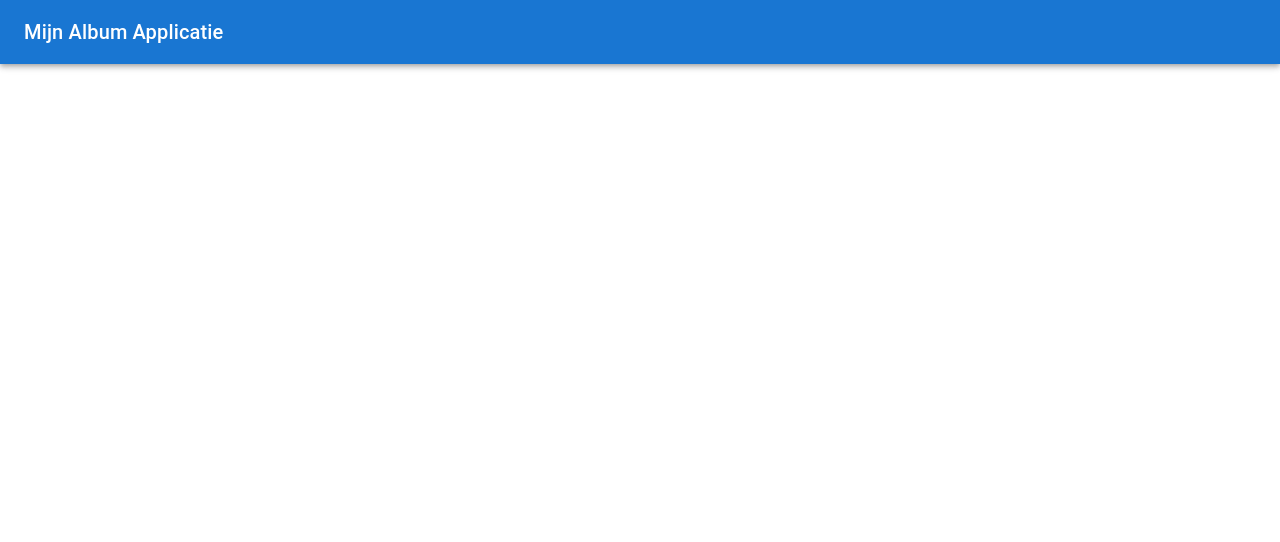
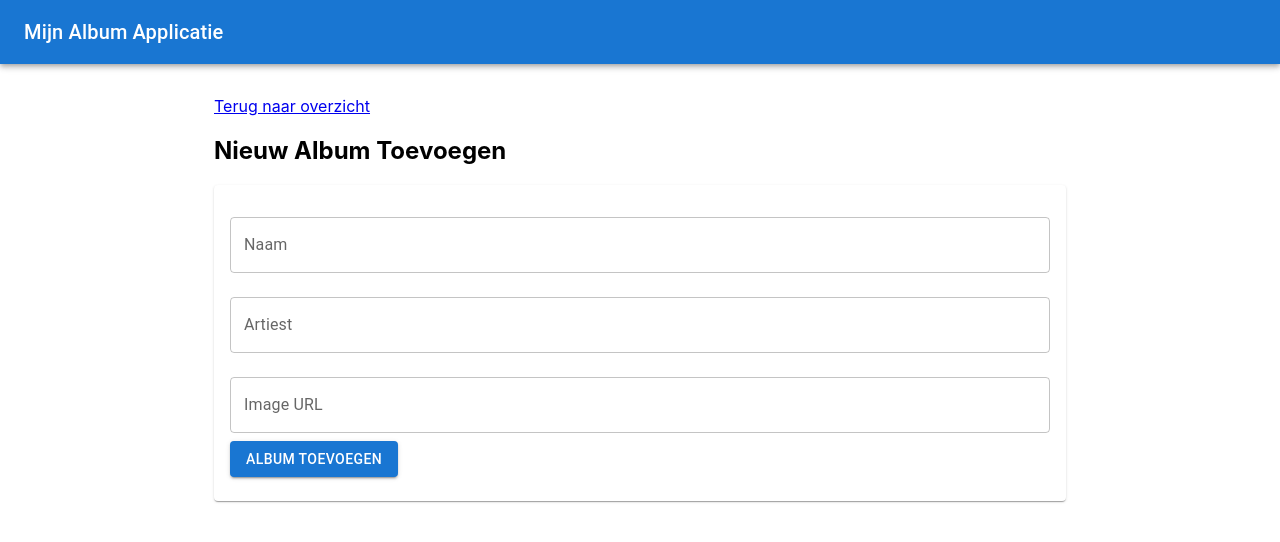
Before and after one commit to Voxxai/album-frontend, a React (Create React App) app: page /new in a window 1280 px wide. Shown: the top 542 px of the page. Built offline with nearby package versions, Linux system fonts and the light colour scheme.

Commit message:
Update AlbumCard component to remove commented code and improve image display

```diff
--- a/src/App.js
+++ b/src/App.js
@@ -3,6 +3,7 @@ import { BrowserRouter, Routes, Route, Link } from 'react-router-dom';
 import { AppBar, Toolbar, Typography, Container } from '@mui/material';
 import AlbumOverview from './components/AlbumOverview';
 import AlbumDetail from './components/AlbumDetail';
+import CreateAlbum from './components/createAlbum';
 
 
 function App() {
@@ -22,6 +23,8 @@ function App() {
         <Routes>
           <Route path="/" element={<AlbumOverview />} />
           <Route path="/albums/:id" element={<AlbumDetail />} />
+          <Route path="/new" element={<CreateAlbum />} />
+
 
         </Routes>
       </Container>
--- a/src/components/AlbumCard.js
+++ b/src/components/AlbumCard.js
@@ -13,7 +13,6 @@ const AlbumCard = ({ id, name, artist, imageUrl }) => {
         />
         <CardMedia
           component="img"
-          // make the image fit the card
           width="100%"
           image={imageUrl}
           alt={name}
--- a/src/components/AlbumDetail.js
+++ b/src/components/AlbumDetail.js
@@ -1,6 +1,6 @@
 import React from 'react';
 import { useParams, Link, useNavigate } from 'react-router-dom';
-import { Typography, CircularProgress } from '@mui/material';
+import { Typography, CircularProgress} from '@mui/material';
 import AlbumForm from './AlbumForm';
 import useAlbum from '../hooks/useAlbum';
 
@@ -9,7 +9,7 @@ function AlbumDetail() {
   const { album, isLoading, error } = useAlbum(id);
   const navigate = useNavigate();
 
-  const handleAlbumSubmit = async (updatedAlbum) => {
+  const handleUpdateAlbum = async (updatedAlbum) => {
     try {
       const response = await fetch(`${process.env.REACT_APP_API_URL}/Album/update/${id}`, {
         method: 'PUT',
@@ -18,15 +18,34 @@ function AlbumDetail() {
       });
 
       if (response.ok) {
-        // Album succesvol bijgewerkt
-        navigate('/'); // Terug naar het overzicht
+        navigate(`/albums/${id}`); // Herlaad de pagina na succesvolle update
       } else {
         throw new Error('Album bijwerken mislukt');
       }
     } catch (error) {
       console.error('Error updating album:', error);
+      // Toon eventueel een foutmelding aan de gebruiker
     }
   };
+
+  const handleDeleteAlbum = async (albumId) => {
+    try {
+      const response = await fetch(`${process.env.REACT_APP_API_URL}/Album/${albumId}`, { // Verwijder "delete/" uit de URL
+        method: 'DELETE',
+      });
+
+      if (response.ok) {
+        console.log("Album deleted successfully!"); // Log on success
+        navigate('/');
+      } else {
+        console.error("Delete request failed:", response.statusText); // Log on error
+        throw new Error('Album verwijderen mislukt');
+      }
+    } catch (error) {
+      console.error('Error deleting album:', error);
+    }
+  };
+
 
   if (isLoading) {
     return <CircularProgress />;
@@ -42,15 +61,13 @@ function AlbumDetail() {
       <Typography variant="h4">{album.name}</Typography>
       <Typography variant="subtitle1">{album.artist}</Typography>
 
-      {album.imageUrl && (
-        <img
-          src={album.imageUrl}
-          alt={album.name}
-          style={{ maxWidth: '100%', height: 'auto' }}
-        />
-      )}
+      {album.imageUrl && <img src={album.imageUrl} alt={album.name} />}
 
-      <AlbumForm album={album} onSubmit={handleAlbumSubmit} />
+      <AlbumForm
+        album={album}
+        onSubmit={handleUpdateAlbum}
+        onRemove={() => handleDeleteAlbum(album.id)}
+/>
     </div>
   );
 }
--- a/src/components/AlbumForm.js
+++ b/src/components/AlbumForm.js
@@ -1,10 +1,10 @@
 import React from 'react';
-import { Card, CardContent, TextField } from '@mui/material';
+import { Card, CardContent, TextField, Button } from '@mui/material';
 import { useForm, Controller } from 'react-hook-form';
 
-function AlbumForm({ album, onSubmit }) {
-  const { handleSubmit, control } = useForm({
-    defaultValues: album || { name: '', artist: '', imageUrl: '' }
+function AlbumForm({ album, onSubmit, onRemove }) {
+  const { handleSubmit, control, formState: { errors } } = useForm({
+    defaultValues: album || { name: '', artist: '', imageUrl: '' },
   });
 
   return (
@@ -14,6 +14,7 @@ function AlbumForm({ album, onSubmit }) {
           <Controller
             name="name"
             control={control}
+            rules={{ required: 'Naam is verplicht' }}
             render={({ field }) => (
               <TextField
                 {...field}
@@ -21,12 +22,15 @@ function AlbumForm({ album, onSubmit }) {
                 variant="outlined"
                 fullWidth
                 margin="normal"
+                error={!!errors.name}
+                helperText={errors.name?.message}
               />
             )}
           />
           <Controller
             name="artist"
             control={control}
+            rules={{ required: 'Artiest is verplicht' }}
             render={({ field }) => (
               <TextField
                 {...field}
@@ -34,12 +38,15 @@ function AlbumForm({ album, onSubmit }) {
                 variant="outlined"
                 fullWidth
                 margin="normal"
+                error={!!errors.artist}
+                helperText={errors.artist?.message}
               />
             )}
           />
           <Controller
             name="imageUrl"
             control={control}
+            rules={{ required: 'Image URL is verplicht' }}
             render={({ field }) => (
               <TextField
                 {...field}
@@ -47,10 +54,27 @@ function AlbumForm({ album, onSubmit }) {
                 variant="outlined"
                 fullWidth
                 margin="normal"
+                error={!!errors.imageUrl}
+                helperText={errors.imageUrl?.message}
               />
             )}
           />
-          <button type="submit">Opslaan</button>
+
+          <Button type="submit" variant="contained" color="primary">
+            {album ? 'Album Bijwerken' : 'Album Toevoegen'}
+          </Button>
+
+          {onRemove && (
+            <Button
+              type="button"
+              variant="contained"
+              color="error"
+              onClick={onRemove}
+              style={{ marginLeft: '1rem' }}
+            >
+              Verwijder Album
+            </Button>
+          )}
         </form>
       </CardContent>
     </Card>
--- a/src/components/AlbumOverview.js
+++ b/src/components/AlbumOverview.js
@@ -1,5 +1,6 @@
 import React from 'react';
-import { CircularProgress, Grid } from '@mui/material';
+import { Grid, Button, Card, CardActionArea } from '@mui/material';
+import { Link } from 'react-router-dom';
 import AlbumCard from './AlbumCard';
 import useAlbums from '../hooks/useAlbums';
 
@@ -10,10 +11,18 @@ function AlbumOverview() {
     <div>
       <h2>Album Overzicht</h2>
 
+      <Card>
+        <CardActionArea component={Link} to="/new">
+          <Button variant="contained" color="primary">
+            Nieuw Album Toevoegen
+          </Button>
+        </CardActionArea>
+      </Card>
+
       {albums.length === 0 ? (
-        <CircularProgress />
+        <p>Albums worden geladen...</p>
       ) : (
-        <Grid container spacing={2}>
+        <Grid container spacing={2} style={{ marginTop: '1rem' }}> {/* Voeg wat ruimte toe boven de grid */}
           {albums.map((album) => (
             <Grid item xs={12} sm={6} md={4} key={album.id}>
               <AlbumCard {...album} />
--- /dev/null
+++ b/src/components/createAlbum.js
@@ -0,0 +1,39 @@
+import React from 'react';
+import { useNavigate, Link } from 'react-router-dom';
+import AlbumForm from './AlbumForm';
+
+function CreateAlbum() {
+  const navigate = useNavigate();
+
+  const handleCreateAlbum = async (newAlbumData) => {
+    try {
+      const response = await fetch(`${process.env.REACT_APP_API_URL}/Album`, {
+        method: 'POST',
+        headers: {
+          'Content-Type': 'application/json',
+        },
+        body: JSON.stringify(newAlbumData),
+      });
+
+      if (!response.ok) {
+        throw new Error('Album aanmaken mislukt');
+      }
+
+      // Als het aanmaken succesvol is, ga terug naar de overzichtspagina
+      navigate('/');
+    } catch (error) {
+      console.error('Error creating album:', error);
+      // Hier kun je eventueel een foutmelding tonen aan de gebruiker
+    }
+  };
+
+  return (
+    <div>
+      <Link to="/">Terug naar overzicht</Link>
+      <h2>Nieuw Album Toevoegen</h2>
+      <AlbumForm onSubmit={handleCreateAlbum} /> {/* Geef de functie door aan AlbumForm */}
+    </div>
+  );
+}
+
+export default CreateAlbum;
```
